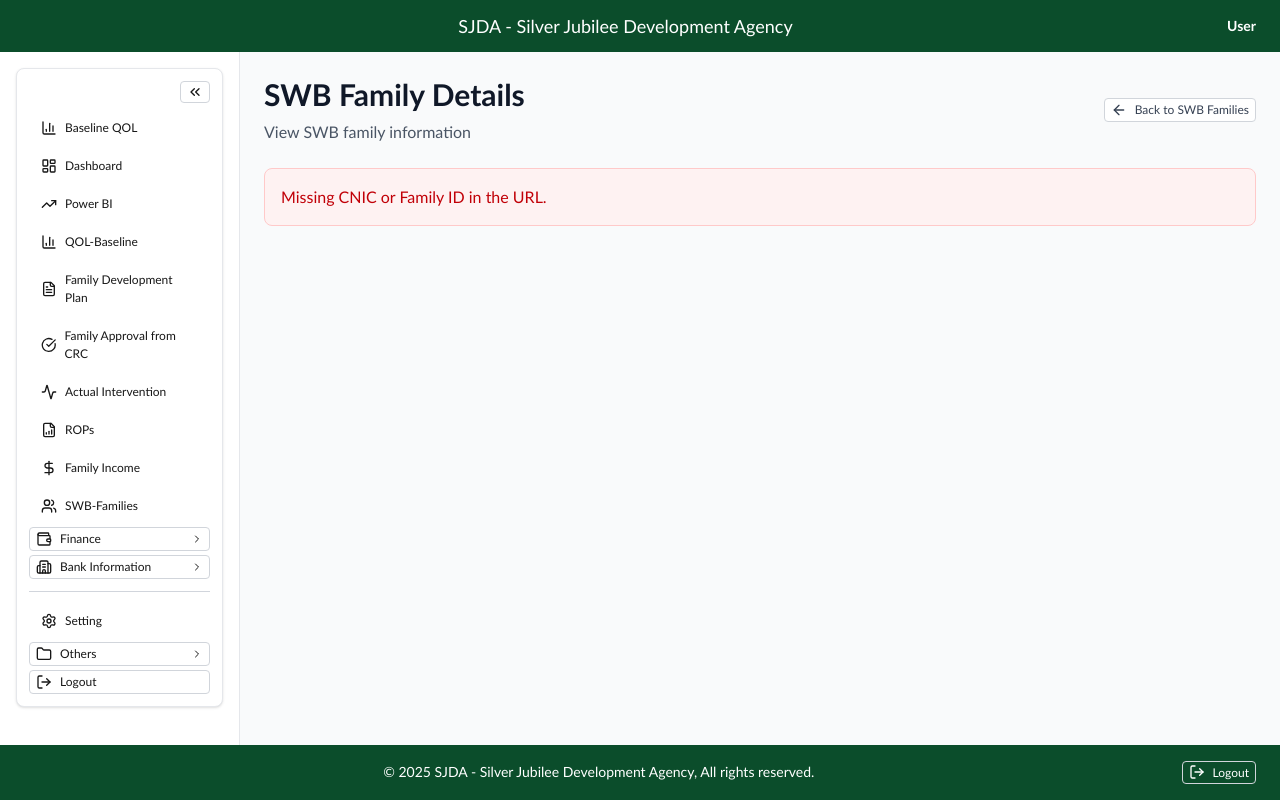
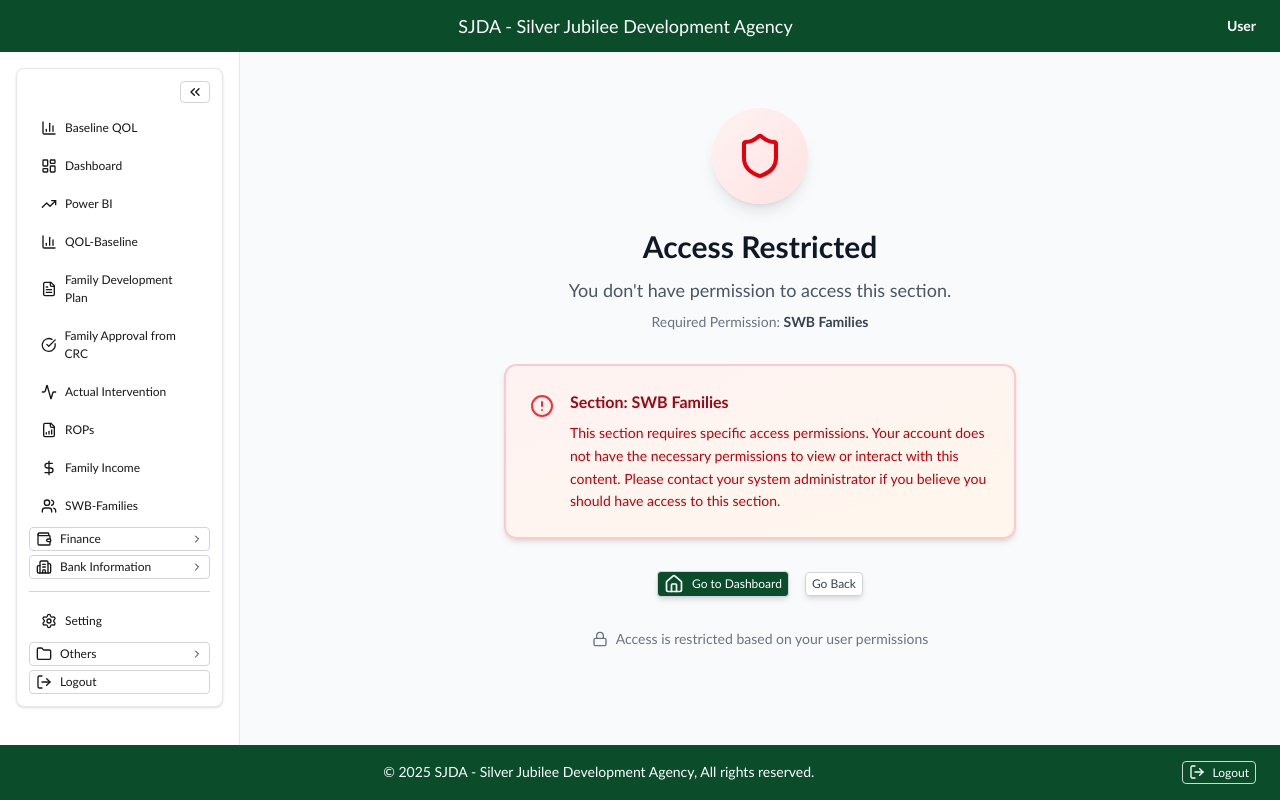
Before and after one commit to karimfayazi/sjdap, a Next.js app: page /dashboard/swb-families/view in a window 1280 px wide. Built offline with nearby package versions, Linux system fonts and the light colour scheme.

Commit message:
Add access control to SWB Families add/edit/view pages based on SWB_Families permission

```diff
--- a/src/app/dashboard/swb-families/add/page.tsx
+++ b/src/app/dashboard/swb-families/add/page.tsx
@@ -3,6 +3,8 @@
 import { useEffect, useState } from "react";
 import { useRouter } from "next/navigation";
 import { Save, ArrowLeft, Eye } from "lucide-react";
+import { useSectionAccess } from "@/hooks/useSectionAccess";
+import SectionAccessDenied from "@/components/SectionAccessDenied";
 
 type SWBFormData = {
 	CNIC: string;
@@ -29,6 +31,7 @@ type SWBFormData = {
 
 export default function AddSWBFamilyPage() {
 	const router = useRouter();
+	const { hasAccess, loading: accessLoading, sectionName } = useSectionAccess("SWB_Families");
 	const [saving, setSaving] = useState(false);
 	const [error, setError] = useState<string | null>(null);
 	const [success, setSuccess] = useState(false);
@@ -293,6 +296,23 @@ export default function AddSWBFamilyPage() {
 			setSaving(false);
 		}
 	};
+
+	// Show access denied if user doesn't have permission
+	if (hasAccess === false) {
+		return <SectionAccessDenied sectionName={sectionName} requiredPermission="SWB Families" />;
+	}
+
+	// Show loading while checking access
+	if (accessLoading) {
+		return (
+			<div className="space-y-6">
+				<div className="flex items-center justify-center py-12">
+					<div className="animate-spin rounded-full h-8 w-8 border-b-2 border-[#0b4d2b]"></div>
+					<span className="ml-3 text-gray-600">Loading...</span>
+				</div>
+			</div>
+		);
+	}
 
 	return (
 		<div className="space-y-6">
--- a/src/app/dashboard/swb-families/edit/page.tsx
+++ b/src/app/dashboard/swb-families/edit/page.tsx
@@ -3,6 +3,8 @@
 import { useEffect, useState, Suspense } from "react";
 import { useRouter, useSearchParams } from "next/navigation";
 import { Save, ArrowLeft, Eye } from "lucide-react";
+import { useSectionAccess } from "@/hooks/useSectionAccess";
+import SectionAccessDenied from "@/components/SectionAccessDenied";
 
 type SWBFormData = {
 	CNIC: string;
@@ -32,6 +34,7 @@ function EditSWBFamilyContent() {
 	const searchParams = useSearchParams();
 	const cnic = searchParams.get("cnic");
 	const familyId = searchParams.get("familyId");
+	const { hasAccess, loading: accessLoading, sectionName } = useSectionAccess("SWB_Families");
 
 	const [saving, setSaving] = useState(false);
 	const [loading, setLoading] = useState(true);
@@ -353,7 +356,13 @@ function EditSWBFamilyContent() {
 		}
 	};
 
-	if (loading) {
+	// Show access denied if user doesn't have permission
+	if (hasAccess === false) {
+		return <SectionAccessDenied sectionName={sectionName} requiredPermission="SWB Families" />;
+	}
+
+	// Show loading while checking access or loading data
+	if (accessLoading || loading) {
 		return (
 			<div className="space-y-6">
 				<div className="flex items-center justify-between">
--- a/src/app/dashboard/swb-families/view/page.tsx
+++ b/src/app/dashboard/swb-families/view/page.tsx
@@ -3,6 +3,8 @@
 import { useEffect, useState, Suspense } from "react";
 import { useSearchParams, useRouter } from "next/navigation";
 import { ArrowLeft } from "lucide-react";
+import { useSectionAccess } from "@/hooks/useSectionAccess";
+import SectionAccessDenied from "@/components/SectionAccessDenied";
 
 type SWBFamilyData = {
 	CNIC?: string;
@@ -33,6 +35,7 @@ function ViewSWBFamilyContent() {
 	const searchParams = useSearchParams();
 	const cnic = searchParams.get("cnic");
 	const familyId = searchParams.get("familyId");
+	const { hasAccess, loading: accessLoading, sectionName } = useSectionAccess("SWB_Families");
 
 	const [family, setFamily] = useState<SWBFamilyData | null>(null);
 	const [loading, setLoading] = useState(true);
@@ -86,7 +89,13 @@ function ViewSWBFamilyContent() {
 		}).format(amount);
 	};
 
-	if (loading) {
+	// Show access denied if user doesn't have permission
+	if (hasAccess === false) {
+		return <SectionAccessDenied sectionName={sectionName} requiredPermission="SWB Families" />;
+	}
+
+	// Show loading while checking access or loading data
+	if (accessLoading || loading) {
 		return (
 			<div className="space-y-6">
 				<div className="flex items-center justify-between">
```
